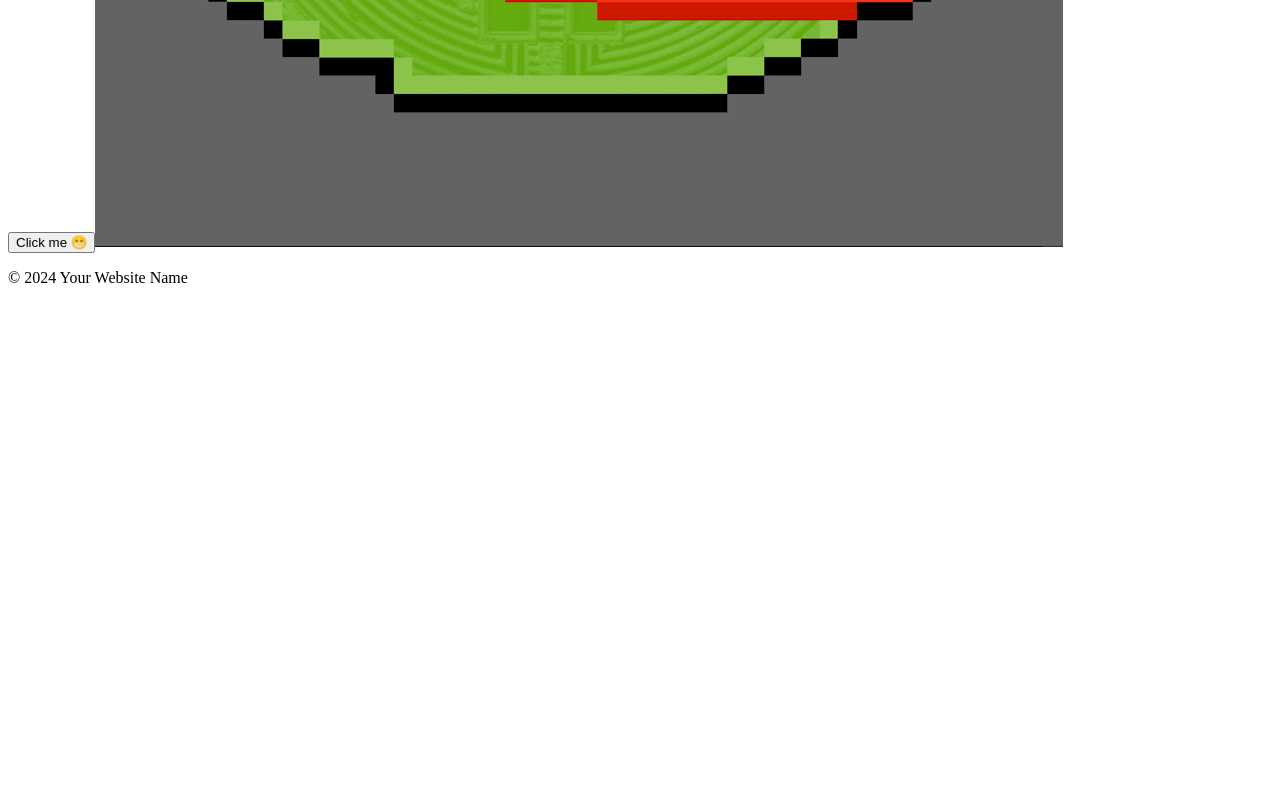
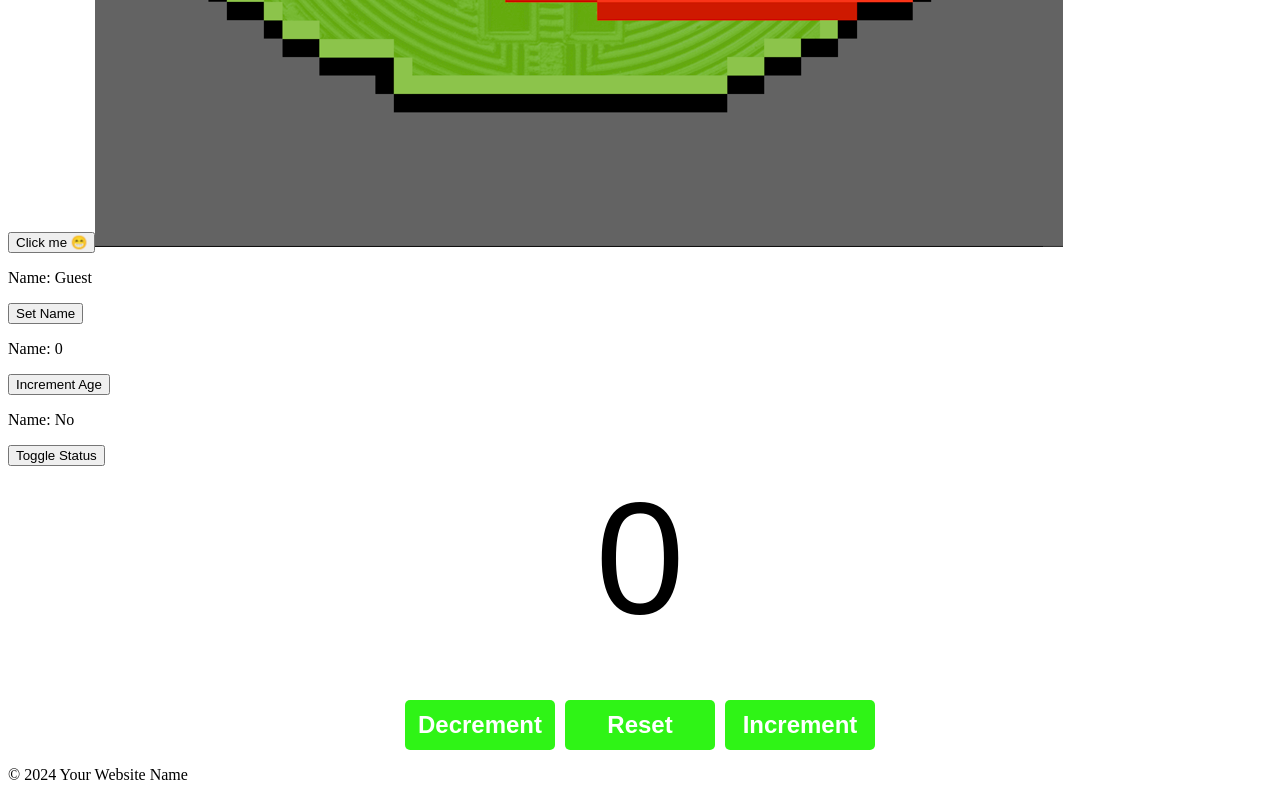
Before and after one commit to Josef-web/Learning-React, a React (Vite) app: page / in a window 1280 px wide. Shown: the part 2541-3341 px from the top of the page. Before the commit the page ends 2844 px from the top, so only its background shows below. Built offline with nearby package versions, Linux system fonts and the light colour scheme.

Commit message:
useState() hook

```diff
--- a/src/App.jsx
+++ b/src/App.jsx
@@ -7,6 +7,9 @@
 import UserGreeting from "./UserGreeting.jsx";
 import List from './List.jsx';
 import ProfilePicture from "./ProfilePicture.jsx";
+import MyComponent from "./MyComponent.jsx";
+import Counter from "./Counter.jsx";
+
 
 function App() {
 
@@ -43,6 +46,8 @@
 
             <Button/>
             <ProfilePicture/>
+            <MyComponent/>
+            <Counter/>
             <Footer/>
         </>
     );
--- /dev/null
+++ b/src/Counter.jsx
@@ -0,0 +1,30 @@
+import React, {useState} from 'react';
+
+function Counter() {
+
+    const [count, setCount] = useState(0);
+
+    const increment = () => {
+        setCount(count + 1);
+    }
+
+    const decrement = () => {
+        setCount(count - 1);
+    }
+
+    const reset = () => {
+        setCount(0);
+    }
+
+    return (
+        <div className="counter-container">
+            <p className="count-display">{count}</p>
+            <button className="counter-button" onClick={decrement}>Decrement</button>
+            <button className="counter-button" onClick={reset}>Reset</button>
+            <button className="counter-button" onClick={increment}>Increment</button>
+        </div>
+    );
+
+}
+
+export default Counter;
--- /dev/null
+++ b/src/MyComponent.jsx
@@ -0,0 +1,36 @@
+import React, {useState} from 'react';
+
+function MyComponent() {
+
+    const [name, setName] = useState('Guest');
+    const [age, setAge] = useState(0);
+    const [isEmployed, setIsEmployed] = useState(false);
+
+    const updateName = () => {
+        setName("Josef");
+    }
+
+    const incrementAge = () => {
+        setAge(age + 1);
+    }
+
+    const toggleEmployedStatus = () => {
+        setIsEmployed(!isEmployed);
+    }
+
+    return (
+        <div>
+            <p>Name: {name}</p>
+            <button onClick={updateName}>Set Name</button>
+
+            <p>Name: {age}</p>
+            <button onClick={incrementAge}>Increment Age</button>
+
+            <p>Name: {isEmployed ? "Yes" : "No"}</p>
+            <button onClick={toggleEmployedStatus}>Toggle Status</button>
+        </div>
+    );
+
+}
+
+export default MyComponent;
--- a/src/index.css
+++ b/src/index.css
@@ -79,3 +79,31 @@
   color: hsl(0, 0%, 45%);
   cursor: pointer;
 }
+
+.counter-container {
+  text-align: center;
+  font-family: Arial, sans-serif;
+}
+
+.count-display {
+  font-size: 10em;
+  margin-top: 0;
+  margin-bottom: 50px;
+}
+
+.counter-button {
+  width: 150px;
+  height: 50px;
+  font-size: 1.5em;
+  font-weight: bold;
+  margin: 0 5px;
+  background-color: #2ff416;
+  color: white;
+  border: none;
+  border-radius: 5px;
+  cursor: pointer;
+}
+
+.counter-button:hover {
+  background-color: #2adc14;
+}
```
